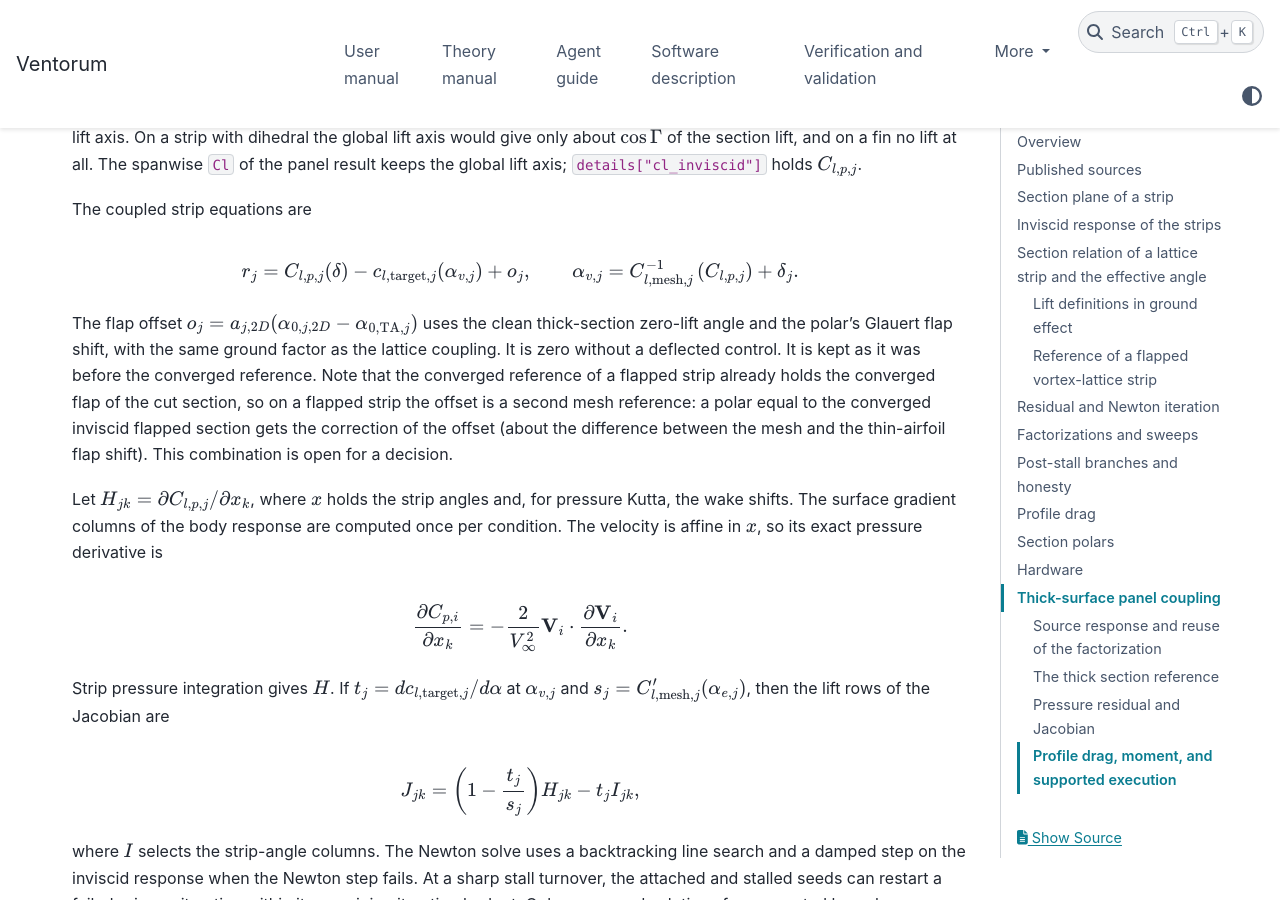
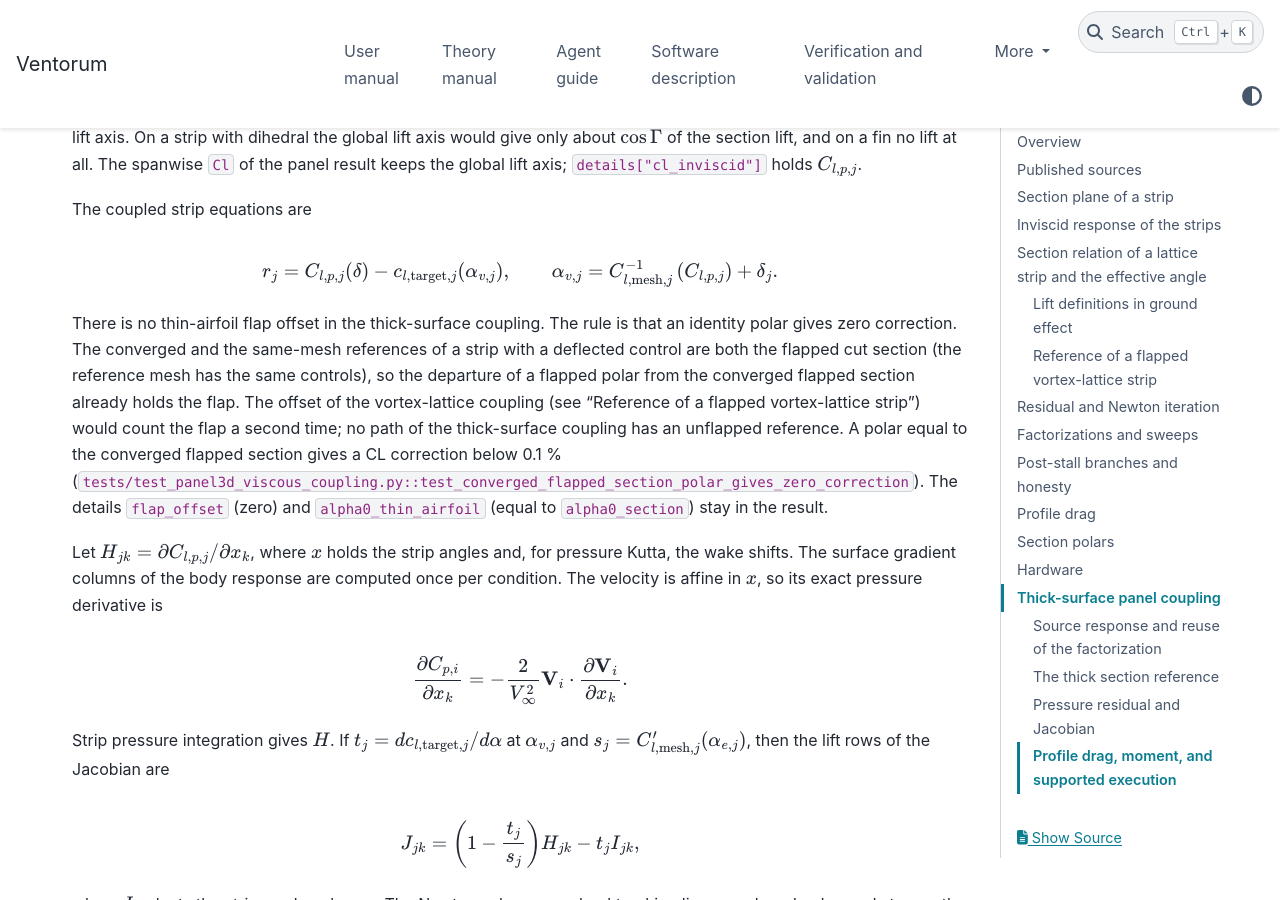
Before and after one commit to manrd/Ventorum, a Sphinx documentation site: the page built from docs/theory/viscous_alpha_correction.md, in a window 1280 px wide and 900 px high, scrolled down 12412 px. Built offline with Sphinx 7.4.7 and the PyData theme 0.15.4, drawn with Linux system fonts in a browser that asks for light colours.

Commit message:
Remove the thin-airfoil flap offset from the 3D panel V1 coupling
The converged and the same-mesh 2D references of a 3D panel strip are
both the flapped cut section (the reference mesh has the same controls).
The departure of a flapped polar from the converged flapped section
already holds the flap, so the thin-airfoil flap offset counted the flap
a second time: a polar equal to the converged flapped section got
0.10 deg and a CL 1.1 % lower (NACA 2412, 5 deg flap at 0.75 chord,
n_chord 10). The rule is that an identity polar gives zero correction.

No path of the 3D panel coupling has an unflapped reference, so the
offset is zero on every strip. The clean (unflapped) geometry and the
thin-airfoil zero-lift target are no longer computed in this coupling.
The details flap_offset (zero) and alpha0_thin_airfoil (equal to
alpha0_section) stay. The vortex-lattice coupling keeps its offset.

New test: the converged flapped section as the polar gives a CL
correction below 0.1 % (measured 0). Theory page and CHANGELOG state the
rule.

Co-Authored-By: Claude Opus 5.5 <noreply@anthropic.com>

```diff
--- a/docs/theory/viscous_alpha_correction.md
+++ b/docs/theory/viscous_alpha_correction.md
@@ -378,20 +378,23 @@ The spanwise `Cl` of the panel result keeps the global lift axis;
 
 The coupled strip equations are
 
-$$r_j=C_{l,p,j}(\delta)-c_{l,\mathrm{target},j}(\alpha_{v,j})+o_j,
+$$r_j=C_{l,p,j}(\delta)-c_{l,\mathrm{target},j}(\alpha_{v,j}),
 \qquad
 \alpha_{v,j}=C_{l,\mathrm{mesh},j}^{-1}\left(C_{l,p,j}\right)+\delta_j.$$
 
-The flap offset $o_j=a_{j,2D}(\alpha_{0,j,2D}-\alpha_{0,\mathrm{TA},j})$
-uses the clean thick-section zero-lift angle and the polar's Glauert
-flap shift, with the same ground factor as the lattice coupling. It is
-zero without a deflected control. It is kept as it was before the
-converged reference. Note that the converged reference of a flapped
-strip already holds the converged flap of the cut section, so on a
-flapped strip the offset is a second mesh reference: a polar equal to
-the converged inviscid flapped section gets the correction of the
-offset (about the difference between the mesh and the thin-airfoil
-flap shift). This combination is open for a decision.
+There is no thin-airfoil flap offset in the thick-surface coupling. The
+rule is that an identity polar gives zero correction. The converged and
+the same-mesh references of a strip with a deflected control are both
+the flapped cut section (the reference mesh has the same controls), so
+the departure of a flapped polar from the converged flapped section
+already holds the flap. The offset of the vortex-lattice coupling
+(see "Reference of a flapped vortex-lattice strip") would count the flap
+a second time; no path of the thick-surface coupling has an unflapped
+reference. A polar equal to the converged flapped section gives a CL
+correction below 0.1 %
+(`tests/test_panel3d_viscous_coupling.py::test_converged_flapped_section_polar_gives_zero_correction`).
+The details `flap_offset` (zero) and `alpha0_thin_airfoil` (equal to
+`alpha0_section`) stay in the result.
 
 Let $H_{jk}=\partial C_{l,p,j}/\partial x_k$, where $x$ holds the strip
 angles and, for pressure Kutta, the wake shifts. The surface gradient
```
Also changed, not shown: CHANGELOG.md (+3 -1 lines), 2 other files.
